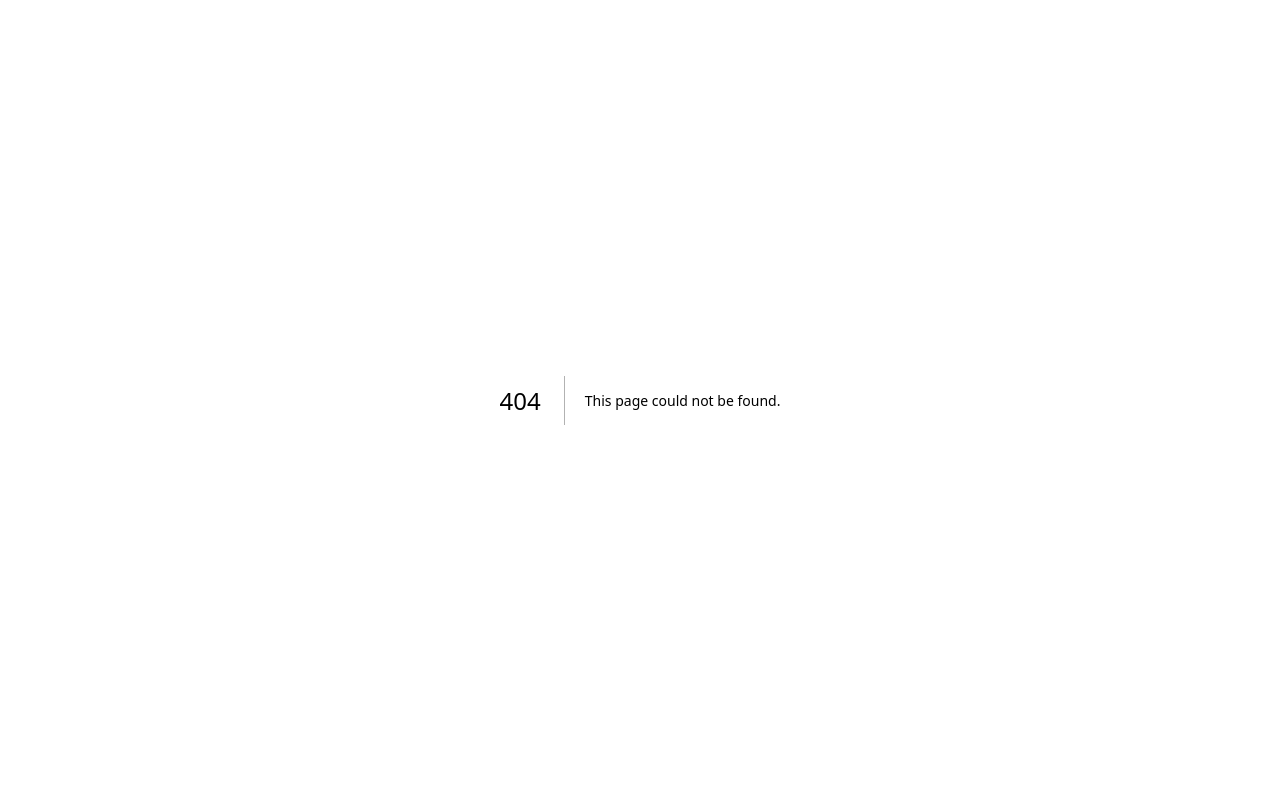
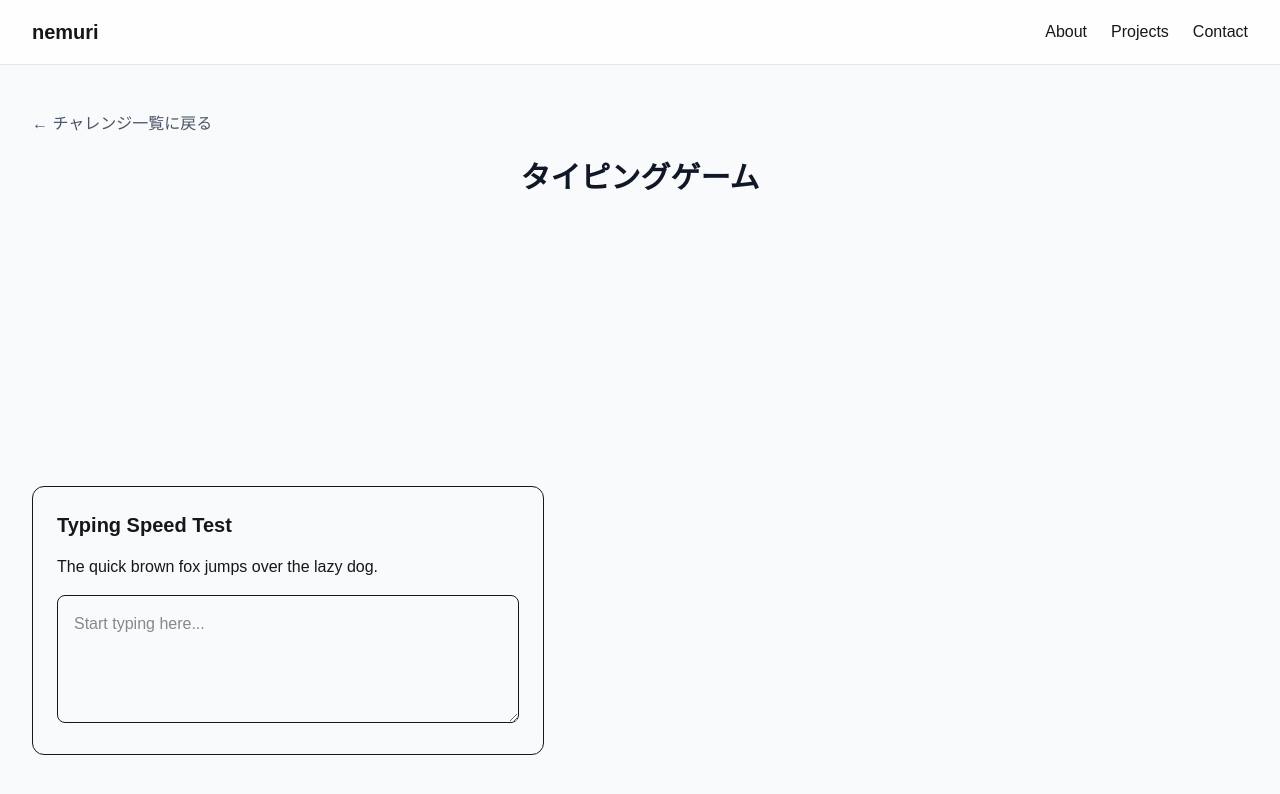
Before and after one commit to Funaoku/my-portfolio, a Next.js app: page /challenges/day7 in a window 1280 px wide. Before the commit this address had no page. Shown: the top 794 px of the page. Built offline with nearby package versions, Linux system fonts and the light colour scheme.

Commit message:
day7 bone

```diff
--- /dev/null
+++ b/src/app/challenges/day7/TypingGame.tsx
@@ -0,0 +1,21 @@
+"use client";
+import { useState } from "react";
+import { texts } from "./sample";
+
+export default function TypingGame() {
+    const [target] = useState(() => texts[0]);
+    const [input, setInput] =useState("");
+
+    return (
+        <div className="w-full max-w-lg p-6 border rounded-xl">
+            <h1 className="text-xl font-bold mb-4">Typing Speed Test</h1>
+            <p className="mb-4">{target}</p>
+            <textarea
+                className="w-full h-32 p-4 border rounded-lg"
+                value={input}
+                onChange = {(e) => setInput(e.target.value)}
+                placeholder="Start typing here..."
+            />
+        </div>
+    )
+}
--- /dev/null
+++ b/src/app/challenges/day7/page.tsx
@@ -0,0 +1,25 @@
+import TypingGame from "./TypingGame";
+import Header from "@/components/Header";
+import BackLink from "@/components/BackLink";
+
+export default function Day7() {
+    return (
+        <div className="min-h-screen bg-gray-50 dark:bg-gray-900">
+            <Header />
+
+            <main className="pt-16">
+                <div className="w-full px-4 sm:px-6 lg:px-8 py-12">
+                    <div className="flex items-center gap-4 mb-6">
+                    <BackLink href="/challenges" label="← チャレンジ一覧に戻る" />
+                    </div>
+                    <h1 className="text-3xl font-bold text-center mb-6 text-gray-900 dark:text-white">
+                        タイピングゲーム
+                    </h1>
+                    <main className="min-h-screen flex items-center justify-centere">
+                        <TypingGame />
+                    </main>
+                </div>
+            </main>
+        </div>
+    );
+}
--- /dev/null
+++ b/src/app/challenges/day7/sample.tsx
@@ -0,0 +1,5 @@
+export const texts = [
+    "The quick brown fox jumps over the lazy dog.",
+    "Next.js makes front-end development delightful.",
+    "Practice typing to improve your coding speed."
+  ] as const;        // ← “as const” で完全に固定された文字列配列になる
--- a/src/app/challenges/page.tsx
+++ b/src/app/challenges/page.tsx
@@ -39,6 +39,10 @@ const ChallengesPage = () => (
             <h2 className="text-xl font-semibold mb-2">Day  6</h2>
             <p className="text-gray-600 dark:text-gray-300">Markdown プレビュー</p>
           </Link>
+          <Link href="/challenges/day7" className="block p-6 bg-gray-50 dark:bg-gray-800 rounded-lg hover:bg-gray-100 dark:hover:bg-gray-700 transition-colors">
+            <h2 className="text-xl font-semibold mb-2">Day  7</h2>
+            <p className="text-gray-600 dark:text-gray-300">タイピングゲーム</p>
+          </Link>
           {/* 今後追加されるチャレンジのリンク */}
         </div>
       </div>
```
